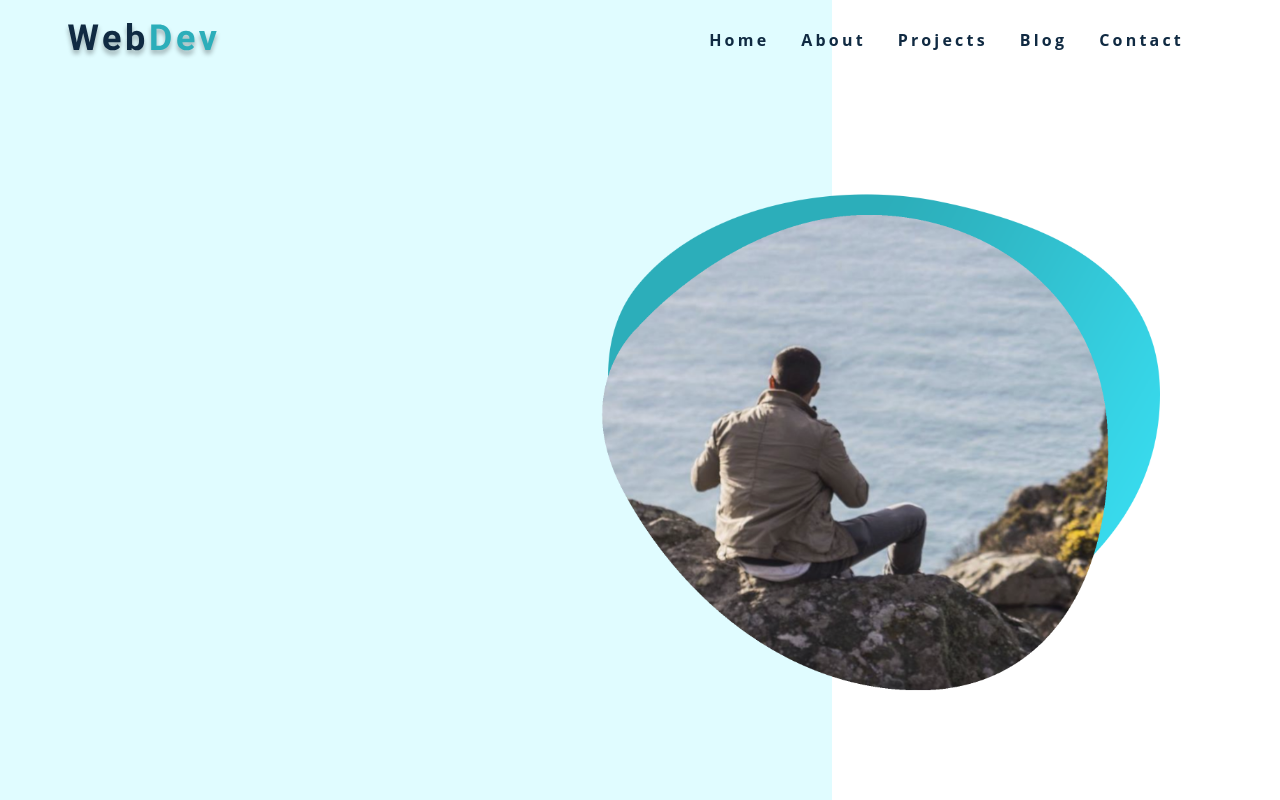
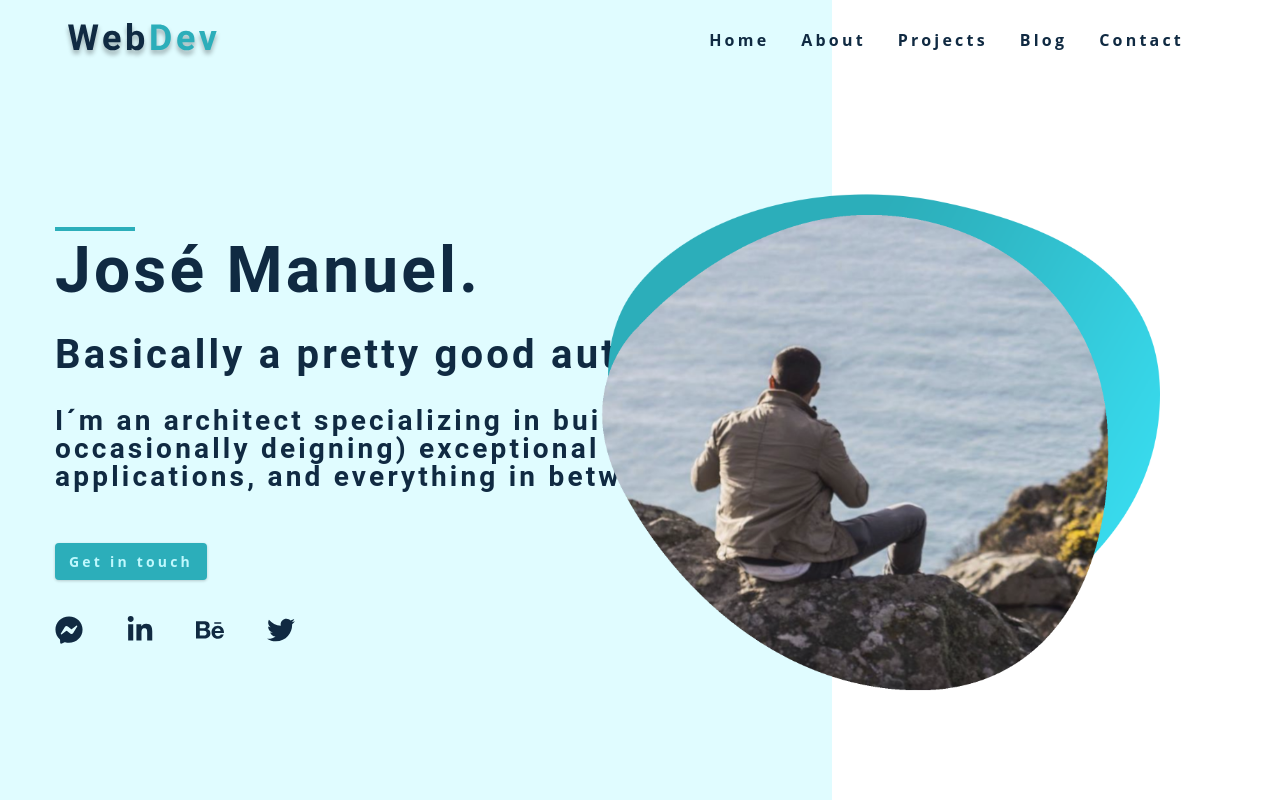
Before and after one commit to jmdc89/gatsby-strapi-Portfolio-2021, a Gatsby site: page / in a window 1280 px wide. Built offline with nearby package versions, Linux system fonts and the light colour scheme; Gatsby itself is replaced by a stand-in of ours.

Commit message:
icons modification

```diff
--- a/src/components/Hero.js
+++ b/src/components/Hero.js
@@ -23,7 +23,18 @@ const Hero = () => {
   return (
       <header className="hero">
           <div className="section-center hero-center">
-              <article className="hero-info"></article>
+              <article className="hero-info">
+                  <div>
+                      <div className="underline"></div>
+                      <h1>José Manuel.</h1>
+                      <h2>Basically a pretty good autodidact.</h2>
+                      <h3>I´m an architect specializing in building (and occasionally deigning) exceptional websites, applications, and everything in between</h3>
+                      <Link to='/contact' className="btn">
+                          Get in touch
+                      </Link>
+                      <SocialLinks />
+                  </div>
+              </article>
               <Image fluid={fluid} className="hero-img" />
           </div>
       </header>
--- a/src/constants/socialLinks.js
+++ b/src/constants/socialLinks.js
@@ -1,36 +1,30 @@
 import React from "react"
 import {
-  FaFacebookSquare,
-  FaLinkedin,
-  FaDribbbleSquare,
-  FaBehanceSquare,
-  FaTwitterSquare,
+  FaFacebookMessenger,
+  FaLinkedinIn,
+  FaBehance,
+  FaTwitter,
 } from "react-icons/fa"
 
 const data = [
   {
     id: 1,
-    icon: <FaFacebookSquare className="social-icon"></FaFacebookSquare>,
+    icon: <FaFacebookMessenger className="social-icon"></FaFacebookMessenger>,
     url: "https://www.twitter.com",
   },
   {
     id: 2,
-    icon: <FaLinkedin className="social-icon"></FaLinkedin>,
-    url: "https://www.twitter.com",
-  },
-  {
-    id: 3,
-    icon: <FaDribbbleSquare className="social-icon"></FaDribbbleSquare>,
+    icon: <FaLinkedinIn className="social-icon"></FaLinkedinIn>,
     url: "https://www.twitter.com",
   },
   {
     id: 4,
-    icon: <FaBehanceSquare className="social-icon"></FaBehanceSquare>,
+    icon: <FaBehance className="social-icon"></FaBehance>,
     url: "https://www.twitter.com",
   },
   {
     id: 5,
-    icon: <FaTwitterSquare className="social-icon"></FaTwitterSquare>,
+    icon: <FaTwitter className="social-icon"></FaTwitter>,
     url: "https://www.twitter.com",
   },
 ]
--- a/src/css/main.css
+++ b/src/css/main.css
@@ -81,9 +81,9 @@ h2,
 h3,
 h4 {
   letter-spacing: var(--spacing);
-  text-transform: capitalize;
+  /* text-transform: capitalize; */
   line-height: 1.25;
-  margin-bottom: 0.75rem;
+  margin-bottom: 2rem;
   font-family: var(--ff-primary);
 }
 h1 {
@@ -128,7 +128,7 @@ p {
 /*  global classes */
 
 .btn {
-  text-transform: uppercase;
+  /* text-transform: uppercase; */
   background: var(--clr-primary-5);
   color: var(--clr-primary-9);
   padding: 0.375rem 0.75rem;
```
